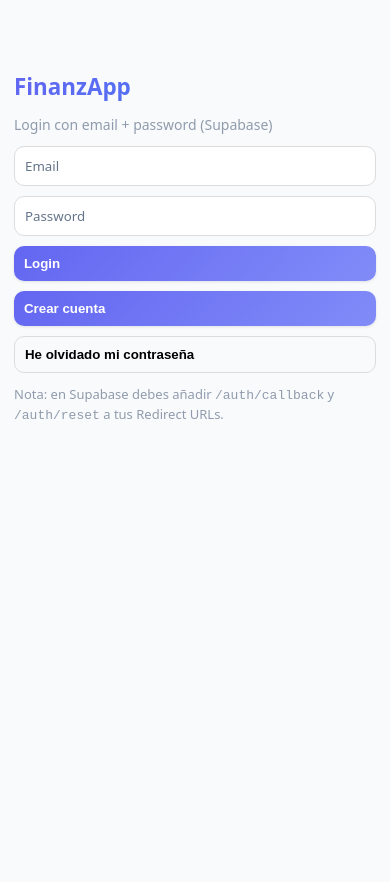
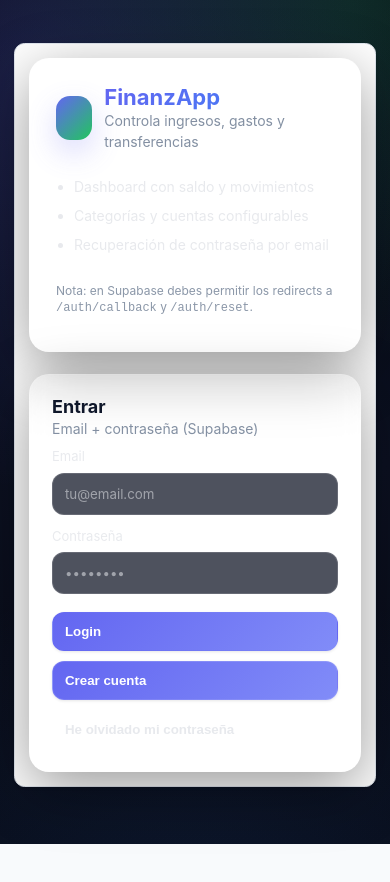
Before and after one commit to raulruiz78/finanzapp, a Next.js app: page / in a window 390 px wide. Shown: the top 882 px of the page. After the commit the page ends 844 px from the top, so only its background shows below. Built offline with nearby package versions, Linux system fonts and the light colour scheme; no server answers.

Commit message:
feat: add responsive styles and refactor page layout for improved UI

```diff
--- /dev/null
+++ b/src/app/page.module.css
@@ -0,0 +1,182 @@
+.page {
+  min-height: 100vh;
+  display: grid;
+  place-items: center;
+  padding: 28px 16px;
+  background:
+    radial-gradient(900px circle at 10% 10%, rgba(99, 102, 241, 0.22), transparent 45%),
+    radial-gradient(900px circle at 90% 0%, rgba(34, 197, 94, 0.16), transparent 40%),
+    radial-gradient(1000px circle at 50% 120%, rgba(59, 130, 246, 0.14), transparent 45%),
+    linear-gradient(180deg, #070a14 0%, #0b1020 55%, #070a14 100%);
+  color: #e5e7eb;
+}
+
+.shell {
+  width: 100%;
+  max-width: 980px;
+  display: grid;
+  grid-template-columns: 1.1fr 0.9fr;
+  gap: 22px;
+  align-items: stretch;
+}
+
+@media (max-width: 860px) {
+  .shell {
+    grid-template-columns: 1fr;
+    max-width: 520px;
+  }
+}
+
+.hero {
+  border-radius: 20px;
+  padding: 26px;
+  background: rgba(255, 255, 255, 0.06);
+  border: 1px solid rgba(255, 255, 255, 0.10);
+  backdrop-filter: blur(10px);
+  box-shadow: 0 16px 60px rgba(0, 0, 0, 0.40);
+  display: grid;
+  gap: 14px;
+}
+
+.brand {
+  display: flex;
+  align-items: center;
+  gap: 12px;
+}
+
+.logo {
+  width: 44px;
+  height: 44px;
+  border-radius: 14px;
+  background: linear-gradient(135deg, rgba(99, 102, 241, 1), rgba(34, 197, 94, 1));
+  box-shadow: 0 12px 30px rgba(99, 102, 241, 0.24);
+}
+
+.title {
+  margin: 0;
+  font-size: 22px;
+  line-height: 1.15;
+}
+
+.subtitle {
+  margin: 0;
+  opacity: 0.80;
+  font-size: 14px;
+}
+
+.bullets {
+  margin: 10px 0 0 0;
+  padding-left: 18px;
+  opacity: 0.9;
+  font-size: 14px;
+  display: grid;
+  gap: 8px;
+}
+
+.card {
+  border-radius: 20px;
+  padding: 22px;
+  background: rgba(255, 255, 255, 0.06);
+  border: 1px solid rgba(255, 255, 255, 0.10);
+  backdrop-filter: blur(10px);
+  box-shadow: 0 16px 60px rgba(0, 0, 0, 0.40);
+}
+
+.form {
+  display: grid;
+  gap: 12px;
+  margin-top: 8px;
+}
+
+.field {
+  display: grid;
+  gap: 6px;
+}
+
+.label {
+  font-size: 13px;
+  opacity: 0.85;
+}
+
+.input {
+  width: 100%;
+  padding: 12px 12px;
+  border-radius: 12px;
+  border: 1px solid rgba(255, 255, 255, 0.14);
+  background: rgba(11, 16, 32, 0.72);
+  color: #e5e7eb;
+  outline: none;
+}
+
+.input::placeholder {
+  color: rgba(229, 231, 235, 0.55);
+}
+
+.input:focus {
+  border-color: rgba(99, 102, 241, 0.75);
+  box-shadow: 0 0 0 3px rgba(99, 102, 241, 0.20);
+}
+
+.actions {
+  display: grid;
+  gap: 10px;
+  margin-top: 6px;
+}
+
+.button {
+  width: 100%;
+  padding: 11px 12px;
+  border-radius: 12px;
+  border: 1px solid transparent;
+  cursor: pointer;
+  font-weight: 600;
+  transition: transform 120ms ease, box-shadow 120ms ease, background 120ms ease, opacity 120ms ease;
+}
+
+.button:disabled {
+  opacity: 0.6;
+  cursor: not-allowed;
+}
+
+.primary {
+  background: linear-gradient(135deg, rgba(99, 102, 241, 1), rgba(59, 130, 246, 1));
+  box-shadow: 0 10px 26px rgba(59, 130, 246, 0.25);
+  color: white;
+}
+
+.secondary {
+  background: rgba(255, 255, 255, 0.06);
+  border-color: rgba(255, 255, 255, 0.12);
+  color: #e5e7eb;
+}
+
+.ghost {
+  background: transparent;
+  border-color: rgba(255, 255, 255, 0.12);
+  color: rgba(229, 231, 235, 0.92);
+}
+
+.button:not(:disabled):hover {
+  transform: translateY(-1px);
+}
+
+.button:not(:disabled):active {
+  transform: translateY(0px);
+}
+
+.note {
+  margin-top: 14px;
+  font-size: 12px;
+  opacity: 0.75;
+  line-height: 1.35;
+}
+
+.code {
+  margin-top: 14px;
+  padding: 14px;
+  border-radius: 14px;
+  background: rgba(11, 16, 32, 0.72);
+  border: 1px solid rgba(255, 255, 255, 0.10);
+  overflow-x: auto;
+  color: rgba(229, 231, 235, 0.92);
+}
--- a/src/app/page.tsx
+++ b/src/app/page.tsx
@@ -2,11 +2,18 @@
 
 import { useEffect, useState } from "react";
 import { supabase, supabaseConfigured } from "@/lib/supabase";
+import styles from "./page.module.css";
 
 export default function Home() {
   const [email, setEmail] = useState("");
   const [password, setPassword] = useState("");
   const [busy, setBusy] = useState<"" | "login" | "register" | "reset">("");
+
+  function getAppBaseUrl() {
+    const fromEnv = process.env.NEXT_PUBLIC_APP_URL?.trim();
+    const base = fromEnv && fromEnv.length > 0 ? fromEnv : window.location.origin;
+    return base.replace(/\/+$/, "");
+  }
 
   useEffect(() => {
     if (!supabase) return;
@@ -19,7 +26,7 @@
   async function onRegister() {
     if (!supabase) return;
     setBusy("register");
-    const emailRedirectTo = `${window.location.origin}/auth/callback`;
+    const emailRedirectTo = `${getAppBaseUrl()}/auth/callback`;
     const { error } = await supabase.auth.signUp({
       email,
       password,
@@ -44,7 +51,7 @@
     if (!email.trim()) return alert("Escribe tu email primero.");
 
     setBusy("reset");
-    const redirectTo = `${window.location.origin}/auth/reset`;
+    const redirectTo = `${getAppBaseUrl()}/auth/reset`;
     const { error } = await supabase.auth.resetPasswordForEmail(email.trim(), { redirectTo });
     setBusy("");
     if (error) return alert(error.message);
@@ -53,73 +60,130 @@
 
   if (!supabaseConfigured) {
     return (
-      <main style={{ maxWidth: 680, margin: "60px auto", fontFamily: "system-ui" }}>
-        <h1>FinanzApp</h1>
-        <p style={{ opacity: 0.8 }}>
+      <main className={styles.page}>
+        <section className={styles.shell}>
+          <div className={styles.hero}>
+            <div className={styles.brand}>
+              <div className={styles.logo} aria-hidden />
+              <div>
+                <h1 className={styles.title}>FinanzApp</h1>
+                <p className={styles.subtitle}>Tu gestor simple de finanzas</p>
+              </div>
+            </div>
+
+            <p className={styles.subtitle}>
               Falta configurar Supabase para poder usar el login.
             </p>
-        <pre
-          style={{
-            marginTop: 16,
-            padding: 16,
-            borderRadius: 12,
-            background: "#0b1020",
-            color: "#e5e7eb",
-            overflowX: "auto",
-          }}
-        >
+          </div>
+
+          <div className={styles.card}>
+            <h2 className={styles.title} style={{ fontSize: 18 }}>
+              Configuración requerida
+            </h2>
+            <pre className={styles.code}>
 {`Crea un archivo .env.local en finanzapp/ con:
 
 NEXT_PUBLIC_SUPABASE_URL=...
-NEXT_PUBLIC_SUPABASE_ANON_KEY=...`}
+NEXT_PUBLIC_SUPABASE_ANON_KEY=...
+
+# Opcional (recomendado si abres el email fuera de tu máquina):
+# NEXT_PUBLIC_APP_URL=https://tu-dominio-o-ngrok`}
             </pre>
-        <p style={{ opacity: 0.7, marginTop: 12 }}>
-          Luego reinicia el dev server.
-        </p>
+            <p className={styles.note}>Luego reinicia el dev server.</p>
+          </div>
+        </section>
       </main>
     );
   }
 
   return (
-    <main style={{ maxWidth: 420, margin: "60px auto", fontFamily: "system-ui" }}>
-      <h1>FinanzApp</h1>
-      <p style={{ opacity: 0.7 }}>Login con email + password (Supabase)</p>
+    <main className={styles.page}>
+      <section className={styles.shell}>
+        <div className={styles.hero}>
+          <div className={styles.brand}>
+            <div className={styles.logo} aria-hidden />
+            <div>
+              <h1 className={styles.title}>FinanzApp</h1>
+              <p className={styles.subtitle}>Controla ingresos, gastos y transferencias</p>
+            </div>
+          </div>
 
-      <div style={{ display: "grid", gap: 10 }}>
+          <ul className={styles.bullets}>
+            <li>Dashboard con saldo y movimientos</li>
+            <li>Categorías y cuentas configurables</li>
+            <li>Recuperación de contraseña por email</li>
+          </ul>
+
+          <p className={styles.note}>
+            Nota: en Supabase debes permitir los redirects a <code>/auth/callback</code> y <code>/auth/reset</code>.
+          </p>
+        </div>
+
+        <div className={styles.card}>
+          <h2 className={styles.title} style={{ fontSize: 18 }}>
+            Entrar
+          </h2>
+          <p className={styles.subtitle}>Email + contraseña (Supabase)</p>
+
+          <div className={styles.form}>
+            <div className={styles.field}>
+              <label className={styles.label} htmlFor="email">
+                Email
+              </label>
               <input
-          placeholder="Email"
+                id="email"
+                className={styles.input}
+                placeholder="tu@email.com"
                 value={email}
                 onChange={(e) => setEmail(e.target.value)}
-          style={{ padding: 10, borderRadius: 10, border: "1px solid #ddd" }}
+                autoComplete="email"
+                inputMode="email"
               />
+            </div>
+
+            <div className={styles.field}>
+              <label className={styles.label} htmlFor="password">
+                Contraseña
+              </label>
               <input
-          placeholder="Password"
+                id="password"
+                className={styles.input}
+                placeholder="••••••••"
                 type="password"
                 value={password}
                 onChange={(e) => setPassword(e.target.value)}
-          style={{ padding: 10, borderRadius: 10, border: "1px solid #ddd" }}
+                autoComplete="current-password"
               />
+            </div>
 
-        <button onClick={onLogin} style={{ padding: 10, borderRadius: 10 }} disabled={busy === "login"}>
+            <div className={styles.actions}>
+              <button
+                onClick={onLogin}
+                className={`${styles.button} ${styles.primary}`}
+                disabled={busy === "login"}
+              >
                 {busy === "login" ? "Entrando…" : "Login"}
               </button>
 
-        <button onClick={onRegister} style={{ padding: 10, borderRadius: 10 }} disabled={busy === "register"}>
-          {busy === "register" ? "Creando…" : "Crear cuenta"}
+              <button
+                onClick={onRegister}
+                className={`${styles.button} ${styles.secondary}`}
+                disabled={busy === "register"}
+              >
+                {busy === "register" ? "Creando cuenta…" : "Crear cuenta"}
               </button>
 
               <button
                 onClick={onForgotPassword}
-          style={{ padding: 10, borderRadius: 10, background: "transparent", border: "1px solid #ddd" }}
+                className={`${styles.button} ${styles.ghost}`}
                 disabled={busy === "reset"}
               >
                 {busy === "reset" ? "Enviando email…" : "He olvidado mi contraseña"}
               </button>
             </div>
-
-      <p style={{ marginTop: 12, opacity: 0.7, fontSize: 13 }}>
-        Nota: en Supabase debes añadir <code>/auth/callback</code> y <code>/auth/reset</code> a tus Redirect URLs.
-      </p>
+          </div>
+        </div>
+      </section>
     </main>
   );
 }
```
Lines whose indentation alone changed are shown as unchanged.
